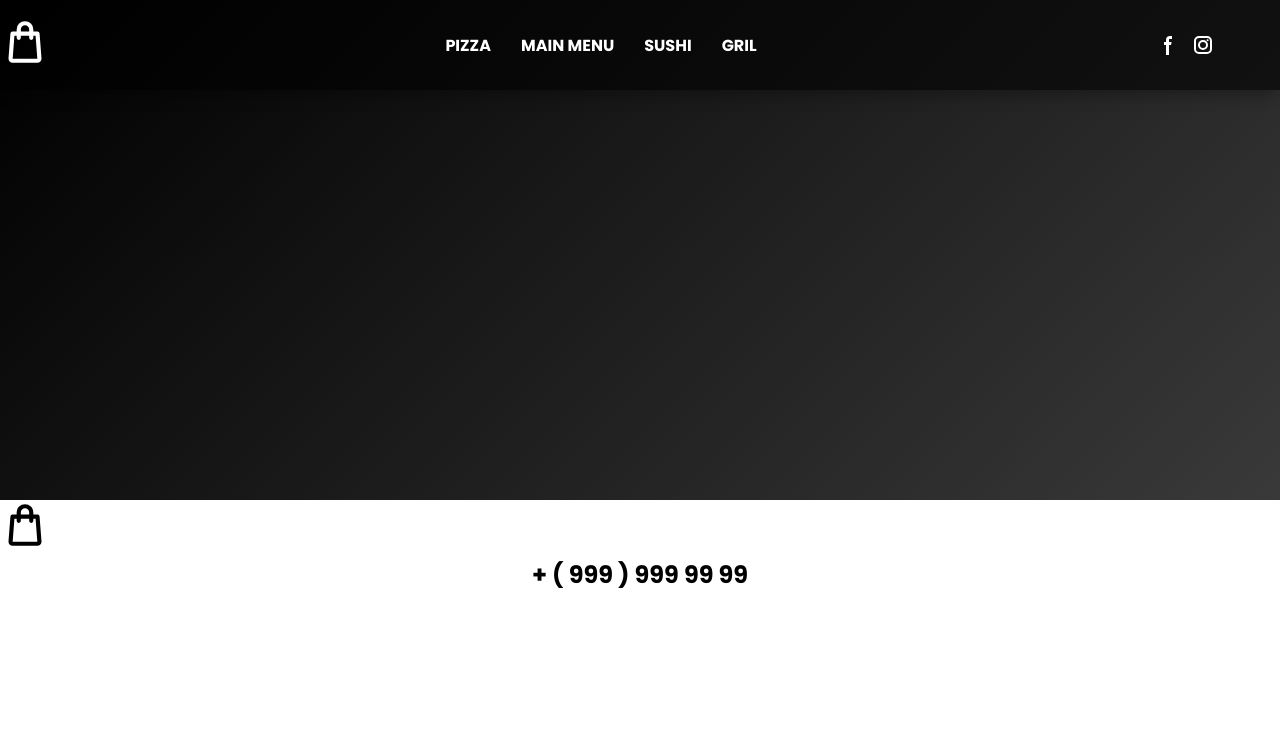
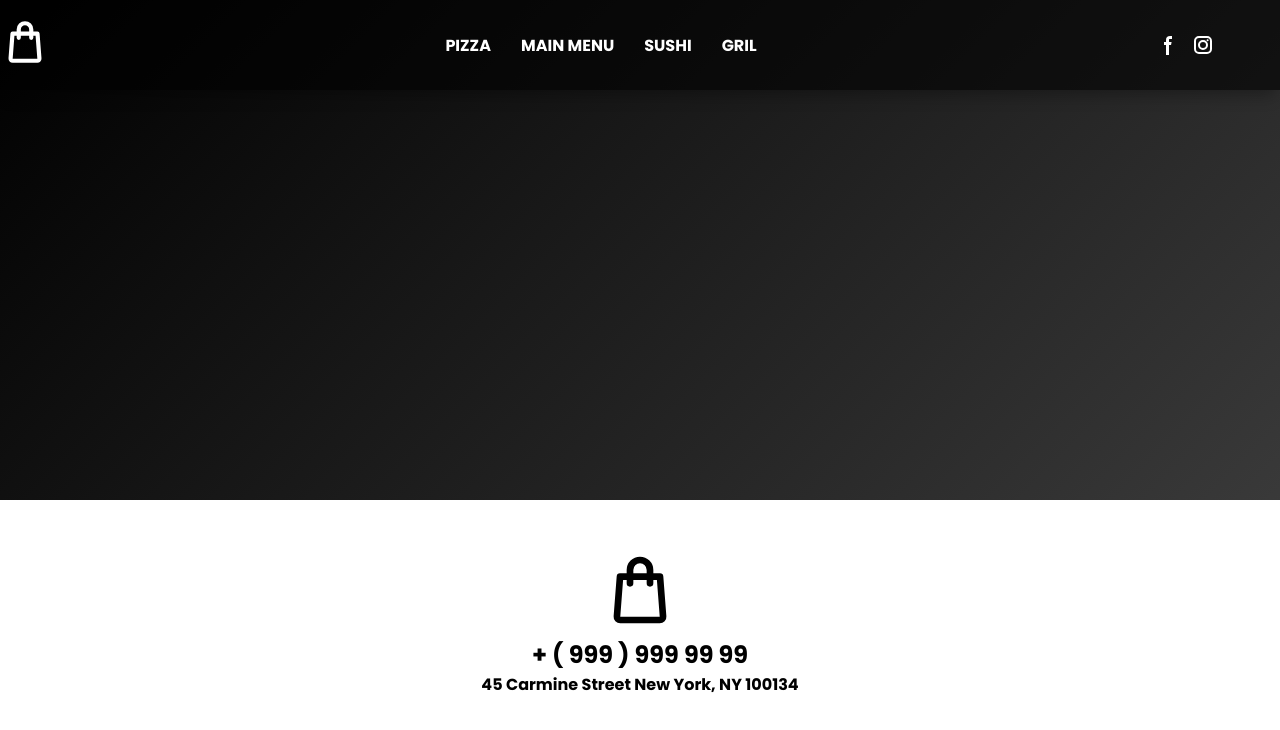
Before and after one commit to VladKovach/restourantToLearn, a React (Create React App) app: page / in a window 1280 px wide. Shown: the top 730 px of the page. Built offline with nearby package versions, Linux system fonts and the light colour scheme.

Commit message:
add style for footer

```diff
--- a/src/components/FootBar/FootBar.jsx
+++ b/src/components/FootBar/FootBar.jsx
@@ -5,11 +5,11 @@ import classes from "./footBar.module.css";
 const FootBar = () => {
   return (
     <div className={classes.wrapper}>
-      <Link className={classes.footBar} to="/homePage">
-        <GetSvg svg="shop" color="black" />
+      <Link className={classes.logo} to="/homePage">
+        <GetSvg svg="shop" color="black" width="80" height="80" />
       </Link>
       <div className={classes.footerContent}>
-        <Link className={classes.numberInFooter} to="/homePage">
+        <Link className={classes.phone} to="/homePage">
           <h2> + ( 999 ) 999 99 99</h2>
         </Link>
         <h4> 45 Carmine Street New York, NY 100134 </h4>
--- a/src/components/FootBar/footBar.module.css
+++ b/src/components/FootBar/footBar.module.css
@@ -1,8 +1,11 @@
 .wrapper {
   height: 300px;
   background-color: #fff;
+  color: black;
+  display: flex;
+  flex-direction: column;
 }
-.footBar {
+.logo {
   text-align: center;
   margin-top: 50px;
 }
@@ -12,12 +15,12 @@
   height: 160px;
   width: 145px;
 }
-.numberInFooter {
+.phone {
   text-decoration: none;
   color: black;
   display: block;
 }
-.numberInFooter h1 {
+.phone h1 {
   margin: 15px 0 0 0;
 }
 .footerContent {
--- a/src/components/GetSvg/GetSvg.jsx
+++ b/src/components/GetSvg/GetSvg.jsx
@@ -84,8 +84,8 @@ const GetSvg = ({ svg, width, height, color }) => {
         <svg
           aria-hidden="true"
           xmlns="http://www.w3.org/2000/svg"
-          width="50"
-          height="50"
+          width={width || "50"}
+          height={height || "50"}
           fill="none"
           viewBox="0 0 24 24"
         >
```
